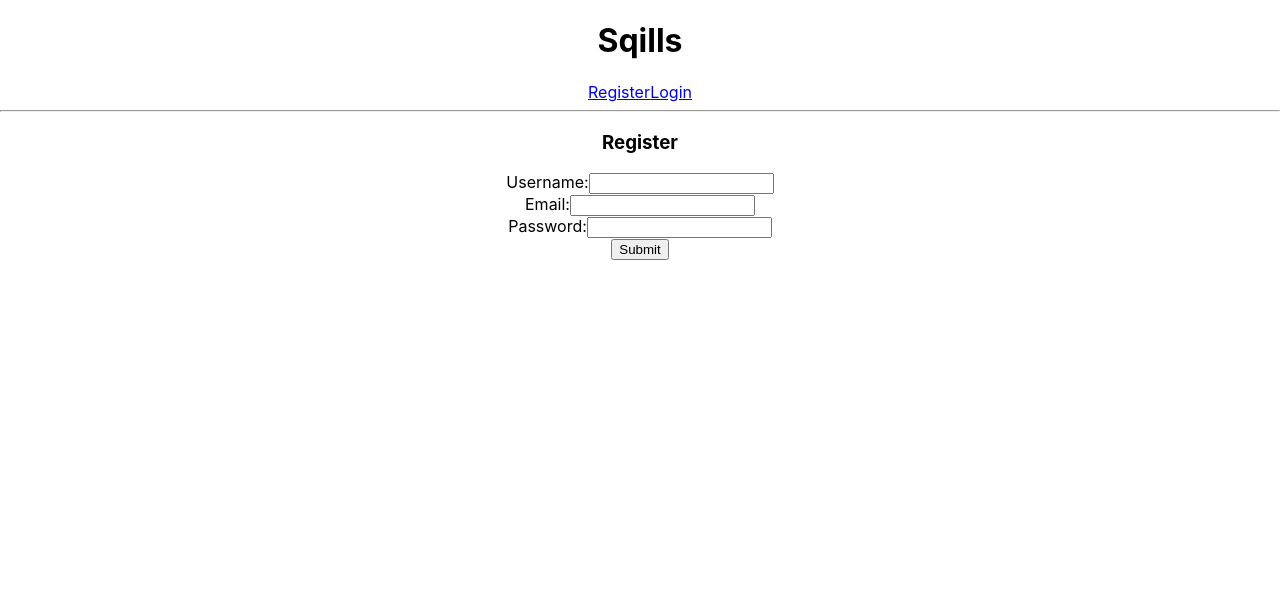
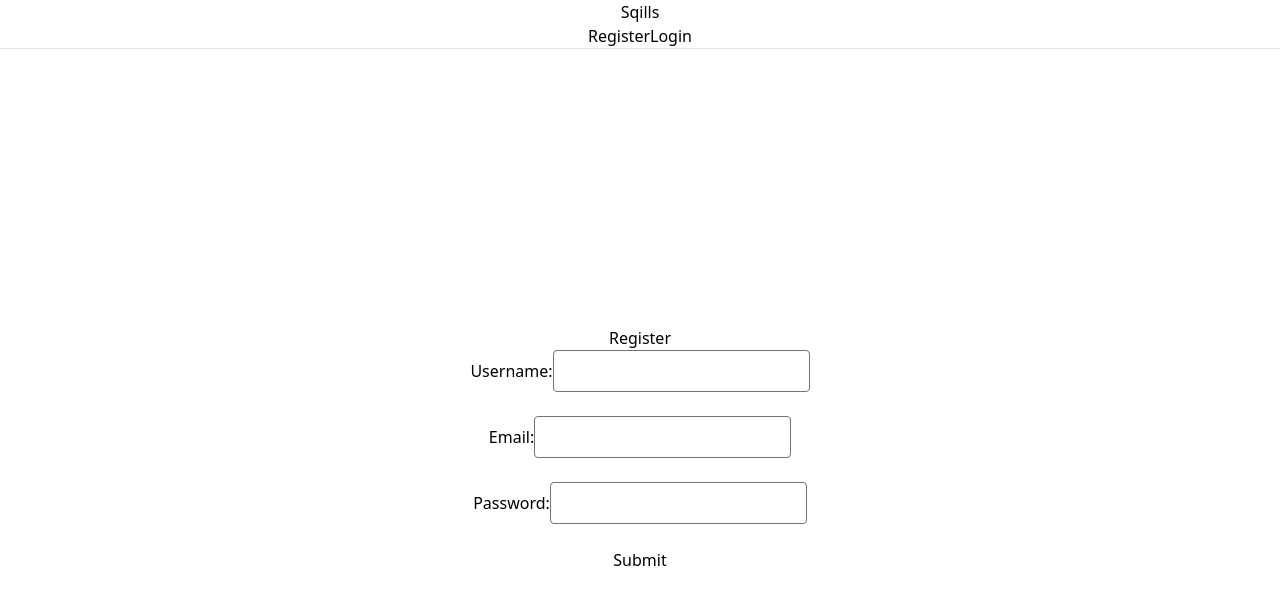
Before and after one commit to andersonnash/Sqills, a React (Create React App) app in the folder client/: page /signup in a window 1280 px wide. Shown: the top 604 px of the page. Built offline with nearby package versions, Linux system fonts and the light colour scheme.

Commit message:
push to form

```diff
--- /dev/null
+++ b/client/craco.config.js
@@ -0,0 +1,10 @@
+module.exports = {
+  style: {
+    postcss: {
+      plugins: [
+        require('tailwindcss'),
+        require('autoprefixer'),
+      ],
+    },
+  },
+}
--- a/client/src/index.css
+++ b/client/src/index.css
@@ -11,3 +11,6 @@ code {
   font-family: source-code-pro, Menlo, Monaco, Consolas, 'Courier New',
     monospace;
 }
+@tailwind base;
+@tailwind components;
+@tailwind utilities;
--- a/client/src/views/SignUp/SignUp.jsx
+++ b/client/src/views/SignUp/SignUp.jsx
@@ -18,6 +18,8 @@ export default function SignUp(props) {
 
   return (
     <form
+    class="h-screen flex flex-col
+    items-center justify-center"
       onSubmit={(e) => {
         e.preventDefault();
         handleRegister(formData);
@@ -27,7 +29,11 @@ export default function SignUp(props) {
       <label>
         Username:
         <input
+          class="text-sm text-gray-base w-full
+          mr-3 py-5 px-4 h-2 border
+          border-gray-200 rounded mb-2"
           type='text'
+          class='rounded underline'
           name='username'
           value={formData.username}
           onChange={handleChange}
@@ -37,7 +43,11 @@ export default function SignUp(props) {
       <label>
         Email:
         <input
-          type='text'
+          class="text-sm text-gray-base w-full
+          mr-3 py-5 px-4 h-2 border
+          border-gray-200 rounded mb-2"
+          type='email'
+          class='rounded'
           name='email'
           value={formData.email}
           onChange={handleChange}
@@ -47,7 +57,11 @@ export default function SignUp(props) {
       <label>
         Password:
         <input
+          class="text-sm text-gray-base w-full
+          mr-3 py-5 px-4 h-2 border
+          border-gray-200 rounded mb-2"
           type='password'
+          class='rounded'
           name='password'
           value={formData.password}
           onChange={handleChange}
--- /dev/null
+++ b/client/tailwind.config.js
@@ -0,0 +1,21 @@
+module.exports = {
+  purge: ['./src/**/*.{js,jsx,ts,tsx}', './public/index.html'],
+  darkMode: false, // or 'media' or 'class'
+  theme: {
+    extend: {},
+  },
+  variants: {
+    extend: {},
+  },
+  plugins: [],
+}
+
+module.exports = {
+  theme: {
+    // ...
+  },
+  plugins: [
+    require('@tailwindcss/forms'),
+    // ...
+  ],
+}
```
Also changed, not shown: client/package.json (+10 -3 lines), 1 other file (tests, documents, lock files or other folders).
